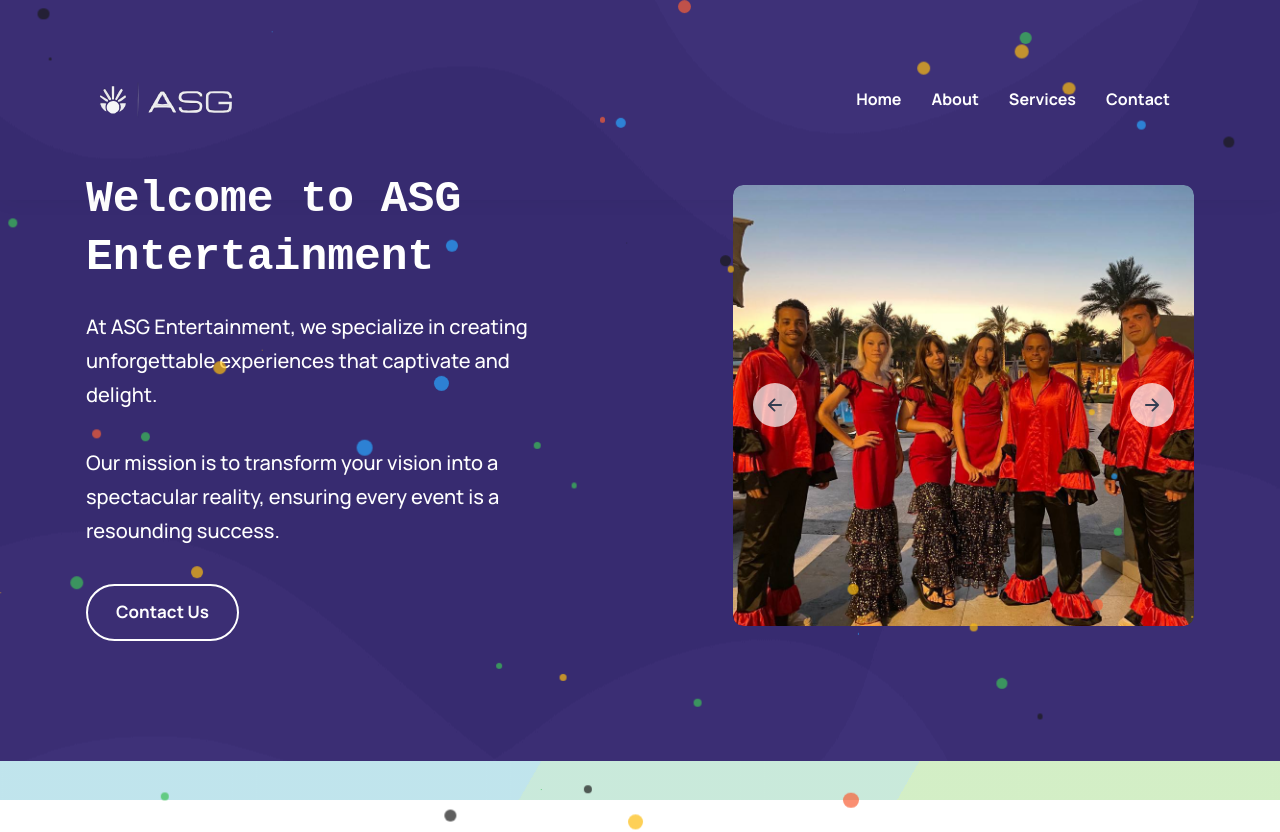
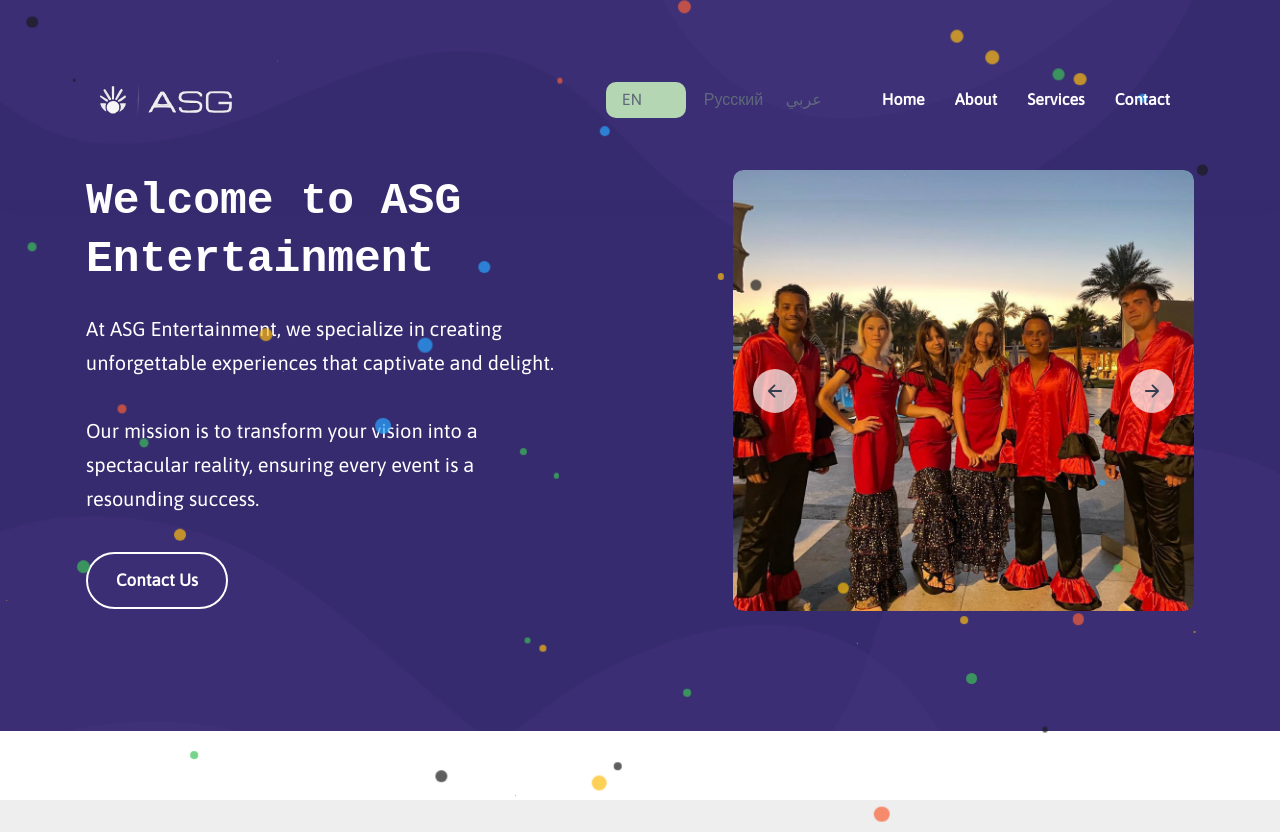
Before and after one commit to L2oukmane/ASG, a plain HTML site: page index.html in a window 1280 px wide. Shown: the top 832 px of the page. Drawn offline with nearby package versions, Linux system fonts and the light colour scheme.

Commit message:
Adding language switcher

```diff
--- a/assets/css/style.css
+++ b/assets/css/style.css
@@ -5,6 +5,77 @@
 /**
  * copyright 2022 codewithsadee
  */
+
+@import url("https://fonts.googleapis.com/css?family=Asap&display=swap");
+@import url("https://fonts.googleapis.com/css?family=Noto+Serif+SC&display=swap");
+@import url("https://fonts.googleapis.com/css?family=Noto+Sans+JP&display=swap");
+
+* {
+box-sizing: border-box;
+}
+
+html, body {
+height: 100%;
+overflow: hidden;
+background-color: #eeeeee;
+color: #303030;
+font-family: "Asap", sans-serif;
+}
+
+.demo {
+text-align: center;
+display: flex;
+align-items: center;
+justify-content: center;
+height: 100%;
+}
+
+.lang {
+margin: 0 auto;
+}
+
+.button_lang {
+cursor: pointer;
+display: inline-block;
+padding: 0.25em 1em;
+border-radius: 10px;
+width: 5em;
+transition: 0.25s ease;
+}
+
+.button_lang:hover {
+background: #b5d6b2;
+transition: 0.25s ease;
+}
+
+.current_lang {
+background: #b5d6b2;
+}
+
+.translation {
+text-align: center;
+margin: 0.5em;
+}
+
+.english {
+font-family: "Asap", sans-serif;
+}
+
+.chinese {
+font-family: "Noto Sans SC", sans-serif;
+font-size: 1.5em;
+}
+
+.japanese {
+font-family: "Noto Sans JP", sans-serif;
+font-size: 2em;
+}
+
+
+
+
+
+
  html {
   height:100%;
 }
--- a/assets/js/script.js
+++ b/assets/js/script.js
@@ -187,3 +187,6 @@
 }
 
 for (let i = 0, len = accordions.length; i < len; i++) { initAccordion(accordions[i]); }
+
+
+/*  Languages */
--- a/index.html
+++ b/index.html
@@ -71,7 +71,18 @@
           </button>
         </div>
 
+
+
         <ul class="navbar-list">
+          <table class="lang">
+            <tr>
+              <td class="tdlang">
+                <span id="en" class="button_lang current_lang">EN</span>
+              </td>
+              <td class="tdlang"><span id="ru" class="button_lang">Русский</span></td>
+              <td class="tdlang"><span id="ar" class="button_lang">عربي</span></td>
+            </tr>
+          </table>
 
           <li>
             <a href="#" class="navbar-link">Home</a>
```
